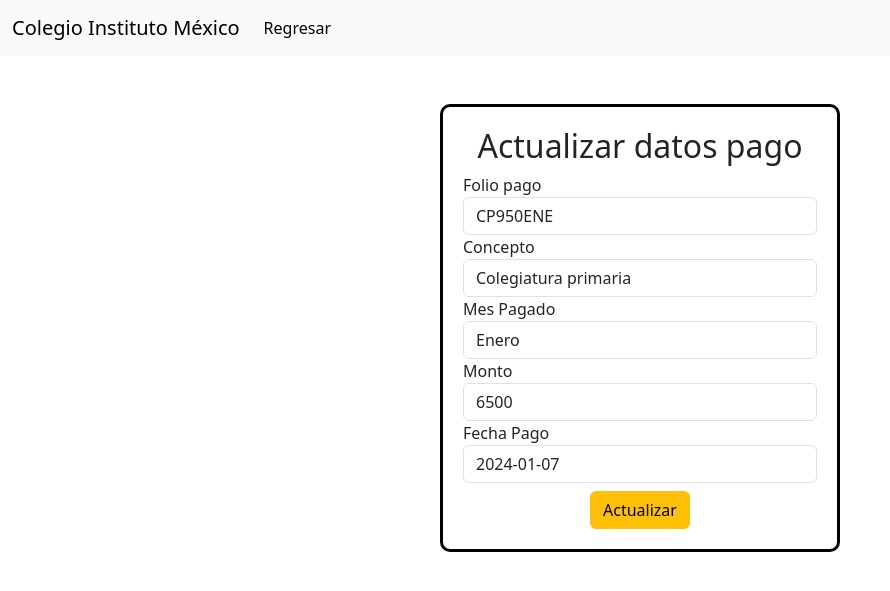
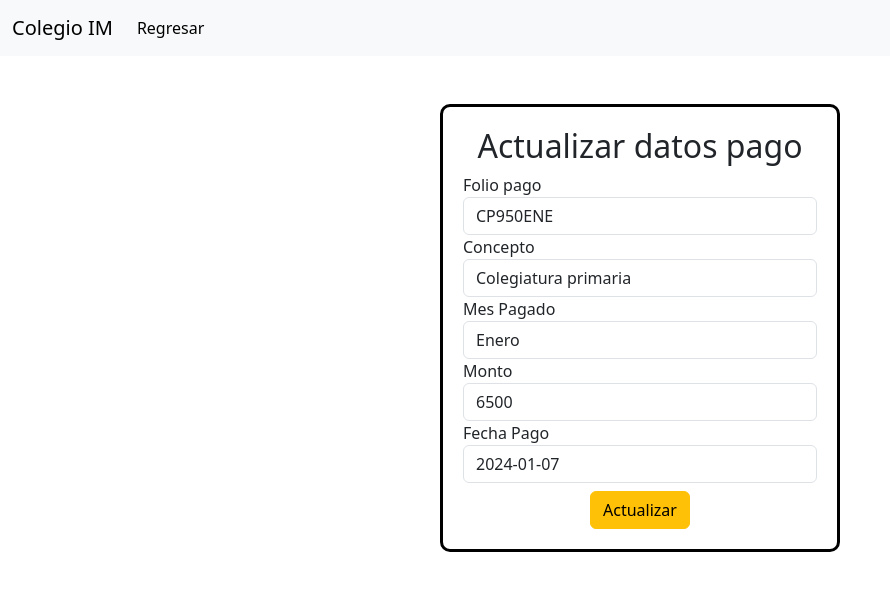
Before and after one commit to ramssrez/colegioMexico, a PHP site: page /pages/actualizarPagoPDF.php?id=1 in a window 1280 px wide. Shown: the top 591 px of the page, without its empty margins (0-890 px from the left). Run offline with PHP 8.4, Linux system fonts and the light colour scheme; data comes from the database, SQL or seed files in the repository.

Commit message:
Integración de fijar el navbar

```diff
--- a/components/navigationGeneral.php
+++ b/components/navigationGeneral.php
@@ -1,4 +1,4 @@
-        <nav class="navbar navbar-expand-lg bg-body-tertiary">
+        <nav class="navbar navbar-expand-lg bg-body-tertiary fixed-top">
             <div class="container-fluid">
                 <a class="navbar-brand" href="../../colegio-instituto-mexico/index.php">Colegio IM</a>
                 <button class="navbar-toggler" type="button" data-bs-toggle="collapse" data-bs-target="#navbarNav" aria-controls="navbarNav" aria-expanded="false" aria-label="Toggle navigation">
--- a/components/navigationPDC.php
+++ b/components/navigationPDC.php
@@ -1,4 +1,4 @@
-        <nav class="navbar navbar-expand-lg bg-body-tertiary">
+        <nav class="navbar navbar-expand-lg bg-body-tertiary fixed-top">
             <div class="container-fluid">
                 <a class="navbar-brand" href="../pages/homeUserPDC.php">Colegio IM</a>
                 <button class="navbar-toggler" type="button" data-bs-toggle="collapse" data-bs-target="#navbarNav" aria-controls="navbarNav" aria-expanded="false" aria-label="Toggle navigation">
--- a/components/navigationPF.php
+++ b/components/navigationPF.php
@@ -1,4 +1,4 @@
-        <nav class="navbar navbar-expand-lg bg-body-tertiary">
+        <nav class="navbar navbar-expand-lg bg-body-tertiary fixed-top">
             <div class="container-fluid">
                 <a class="navbar-brand" href="../pages/homeUserPF.php">Colegio IM</a>
                 <button class="navbar-toggler" type="button" data-bs-toggle="collapse" data-bs-target="#navbarNav" aria-controls="navbarNav" aria-expanded="false" aria-label="Toggle navigation">
--- a/css/styles.css
+++ b/css/styles.css
@@ -212,6 +212,9 @@ li:last-child {
     background-color: rgb(63, 63, 59,.7);
 }
 */
+body {
+    padding-top: 56px;
+}
 .custom-container {
     max-width: 400px;
     margin: 0 auto;
--- a/index.php
+++ b/index.php
@@ -11,7 +11,7 @@
             include("./components/navigationGeneral.php");
         ?>
         <div class="container">
-            <h1 class="text-center my-4">Colegio Instituto México</h1>
+            <h1 class="text-center my-7 margenTop" style="margin-top: 55px;">Colegio Instituto México</h1>
             <div id="carouselExampleIndicators" class="carousel slide" data-bs-ride="carousel">
                 <div class="carousel-inner">
                     <div class="carousel-item active center">
--- a/pages/actualizarPagoPDF.php
+++ b/pages/actualizarPagoPDF.php
@@ -17,9 +17,9 @@
         <title>Actualizar pago</title>
     </head>
     <body>
-        <nav class="navbar navbar-expand-lg bg-body-tertiary">
+        <nav class="navbar navbar-expand-lg bg-body-tertiary fixed-top">
             <div class="container-fluid">
-                <a class="navbar-brand" href="../pages/homeUserPDC.php">Colegio Instituto México</a>
+                <a class="navbar-brand" href="../pages/homeUserPDC.php">Colegio IM</a>
                 <button class="navbar-toggler" type="button" data-bs-toggle="collapse" data-bs-target="#navbarNav" aria-controls="navbarNav" aria-expanded="false" aria-label="Toggle navigation">
                     <span class="navbar-toggler-icon"></span>
                 </button>
```
